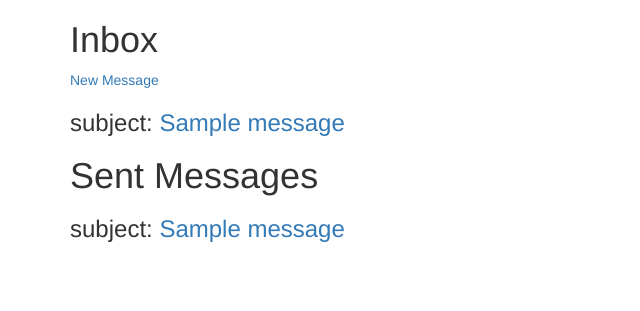
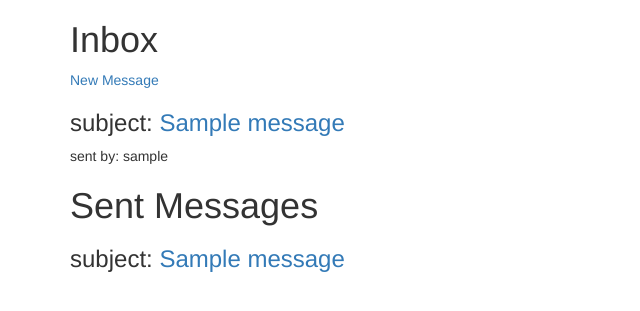
Before and after one commit to jbhouse/lost_n_found, a Django app: template private_messages/templates/private_messages/privatemessage_list.html in a window 1280 px wide. Shown: the top 311 px of the page, without its empty margins (0-640 px from the left). Run offline with Django 3.2, Linux system fonts and the light colour scheme; data comes from the database, SQL or seed files in the repository; both versions use the stored data as it was after the commit; the template is opened without the code that fills it: values that come from a table or form of the project are taken from there, most other values are stand-ins (such as "Sample title", 1, 10 or a date in 2020); some libraries are stand-ins or nearby versions.

Commit message:
working on improving the functionality of website message system

```diff
--- a/private_messages/templates/private_messages/_message.html
+++ b/private_messages/templates/private_messages/_message.html
@@ -3,8 +3,11 @@
     subject: <a href="{% url 'private_messages:detail' pk=message.pk %}">{{message.subject}}</a>
   </h3>
   <p>
+    sent by: {{message.sender.username}}
+  </p>
+  <p>
     {% if user.is_authenticated and not hide_delete %}
-      <a href="{% url 'private_messages:delete' pk=message.pk %}" title="delete" class="btn btn-simple">
+      <a class='pm-delete' href="{% url 'private_messages:delete' pk=message.pk %}" title="delete" class="btn btn-simple">
         <span class="glyphicon glyphicon-remove text-danger"></span>
         <span class="text-danger icon-label">Delete</span>
       </a>
--- a/private_messages/templates/private_messages/_outbox_message.html
+++ b/private_messages/templates/private_messages/_outbox_message.html
@@ -2,5 +2,10 @@
   <h3 id="subject_line">
     subject: <a href="{% url 'private_messages:detail' pk=message.pk %}">{{message.subject}}</a>
   </h3>
-
+  {% if privatemessage.recipient.username == request.user.username %}
+      <a class='pm-delete' href="{% url 'private_messages:delete' pk=message.pk %}" title="delete" class="btn btn-simple">
+      <span class="glyphicon glyphicon-remove text-danger"></span>
+      <span class="text-danger icon-label">Delete</span>
+    </a>
+  {% endif %}
 </div>
--- a/private_messages/templates/private_messages/privatemessage_detail.html
+++ b/private_messages/templates/private_messages/privatemessage_detail.html
@@ -1,5 +1,5 @@
 {% extends "base.html" %}
 {% block content %}
   <h3>Message: {{privatemessage.message}}</h3>
-  {% include "private_messages/_message.html" with message=privatemessage %}
+  {% include "private_messages/_outbox_message.html" with message=privatemessage %}
 {% endblock %}
--- a/private_messages/templates/private_messages/privatemessage_list.html
+++ b/private_messages/templates/private_messages/privatemessage_list.html
@@ -13,7 +13,6 @@
     $('.inbox-messages').on('click','a',function(e){
       e.preventDefault();
       that = $(this)
-      console.log('not today')
       delete_message();
 
       function delete_message(){
@@ -24,7 +23,8 @@
             xhr.setRequestHeader("X-CSRFToken", '{{ csrf_token }}');
           },
           success : function(json) {
-            that.parent().parent().detach()
+            document.getElementById('inbox-message-'+json.pk).remove()
+            document.getElementById('outbox-message-'+json.pk).remove()
           }
         })
       }
@@ -47,10 +47,10 @@
             $('#new-message-div').hide();
             $('#new-message-button').show();
             if (json.recipient_id == json.sender_id) {
-              $('.inbox-messages').prepend("<div id='inbox-message-"+json.message_pk+"'><h3 id='subject_line'>subject: <a href='/messages/details/"+json.message_pk+"/'>"+json.subject+"</a></h3><p>sent by: <a href='/accounts/profile/"+json.sender_id+"'>"+json.username+"</a></p><p><a href='/accounts/profile/"+json.sender_id+"/'></a></p><p><a href='/messages/delete/"+json.message_pk+"/' title='delete' class='btn btn-simple'><span class='glyphicon glyphicon-remove text-danger'></span><span class='text-danger icon-label'>Delete</span></a></p></div>")
-              $('.outbox-messages').prepend("<div id='inbox-message-"+json.message_pk+"'><h3 id='subject_line'>subject: <a href='/messages/details/"+json.message_pk+"/'>"+json.subject+"</a></h3><p>sent by: <a href='/accounts/profile/"+json.sender_id+"'>"+json.username+"</a></p><p><a href='/accounts/profile/"+json.sender_id+"/'></a></p><p><a href='/messages/delete/"+json.message_pk+"/' title='delete' class='btn btn-simple'><span class='glyphicon glyphicon-remove text-danger'></span><span class='text-danger icon-label'>Delete</span></a></p></div>")
+              $('.inbox-messages').prepend("<div id='inbox-message-"+json.message_pk+"'><h3 id='subject_line'>subject: <a class='inbox-msg-"+json.message_pk+"' href='/messages/details/"+json.message_pk+"/'>"+json.subject+"</a></h3><p>sent by: "+json.username+"</a></p><p><a class='pm-delete' href='/messages/delete/"+json.message_pk+"/' title='delete' class='btn btn-simple'><span class='glyphicon glyphicon-remove text-danger'></span><span class='text-danger icon-label'>Delete</span></a></p></div>")
+              $('.outbox-messages').prepend("<div id='inbox-message-"+json.message_pk+"'><h3 id='subject_line'>subject: <a class='inbox-msg-"+json.message_pk+"' href='/messages/details/"+json.message_pk+"/'>"+json.subject+"</a></h3><p>sent by: "+json.username+"</a></p><p><a class='pm-delete' href='/messages/delete/"+json.message_pk+"/' title='delete' class='btn btn-simple'><span class='glyphicon glyphicon-remove text-danger'></span><span class='text-danger icon-label'>Delete</span></a></p></div>")
             } else {
-              $('.outbox-messages').prepend("<div id='inbox-message-"+json.message_pk+"'><h3 id='subject_line'>subject: <a href='/messages/details/"+json.message_pk+"/'>"+json.subject+"</a></h3><p>sent by: <a href='/accounts/profile/"+json.sender_id+"'>"+json.username+"</a></p><p><a href='/accounts/profile/"+json.sender_id+"/'></a></p><p><a href='/messages/delete/"+json.message_pk+"/' title='delete' class='btn btn-simple'><span class='glyphicon glyphicon-remove text-danger'></span><span class='text-danger icon-label'>Delete</span></a></p></div>")
+              $('.outbox-messages').prepend("<div id='inbox-message-"+json.message_pk+"'><h3 id='subject_line'>subject: <a class='inbox-msg-"+json.message_pk+"' href='/messages/details/"+json.message_pk+"/'>"+json.subject+"</a></h3><p>sent by: "+json.username+"</a></p></div>")
             }
           }
         })
--- a/private_messages/views.py
+++ b/private_messages/views.py
@@ -59,6 +59,7 @@ class PrivateMessageDetail(SelectRelatedMixin,generic.DetailView):
 
 def DeletePrivateMessage(request, **kwargs):
     response_data = {}
+    response_data['pk'] = kwargs['pk']
     private_message = get_object_or_404(PrivateMessage, pk=kwargs['pk'])
     private_message.delete()
     return JsonResponse(response_data)
```
Also changed, not shown: db.sqlite3.
